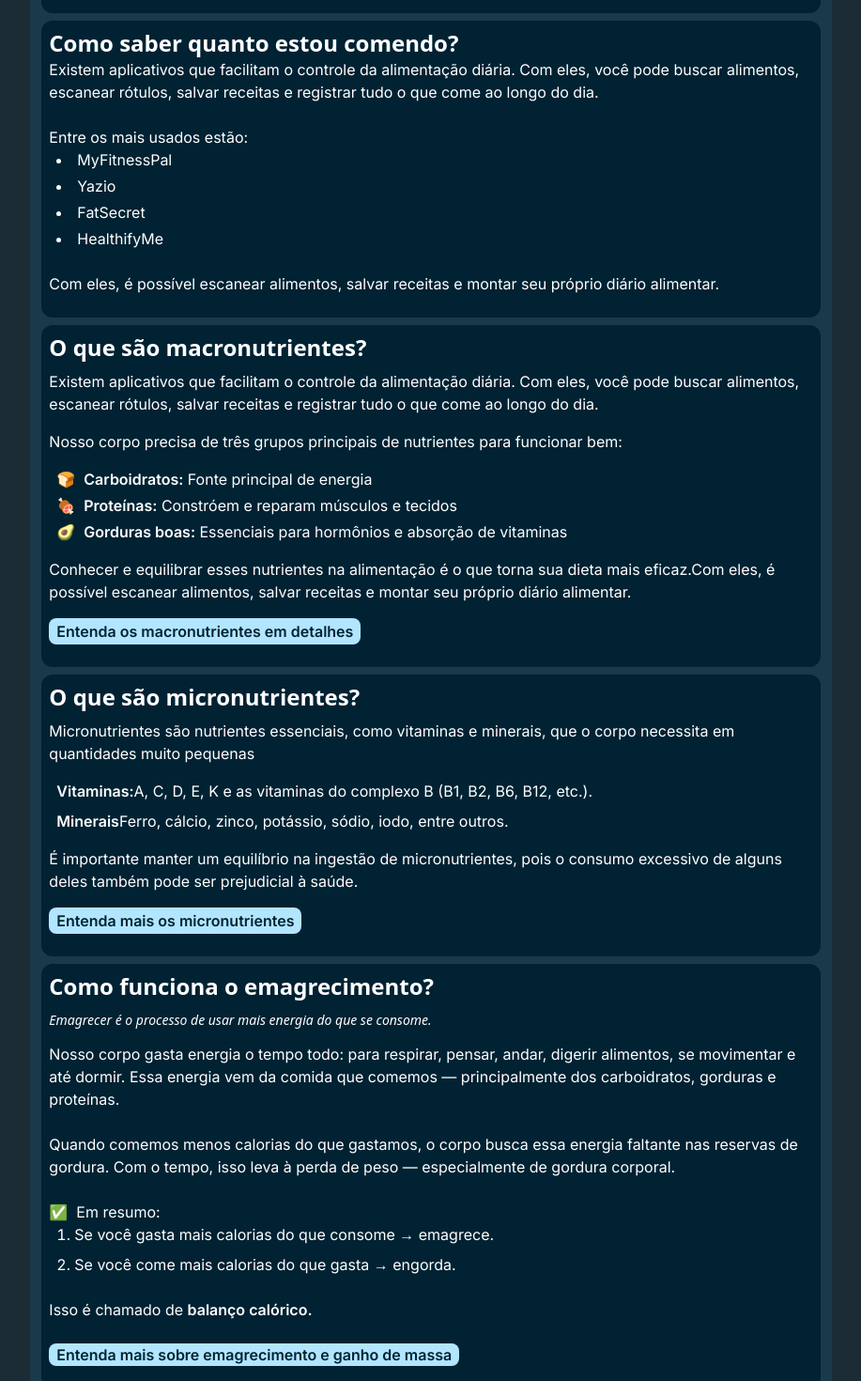
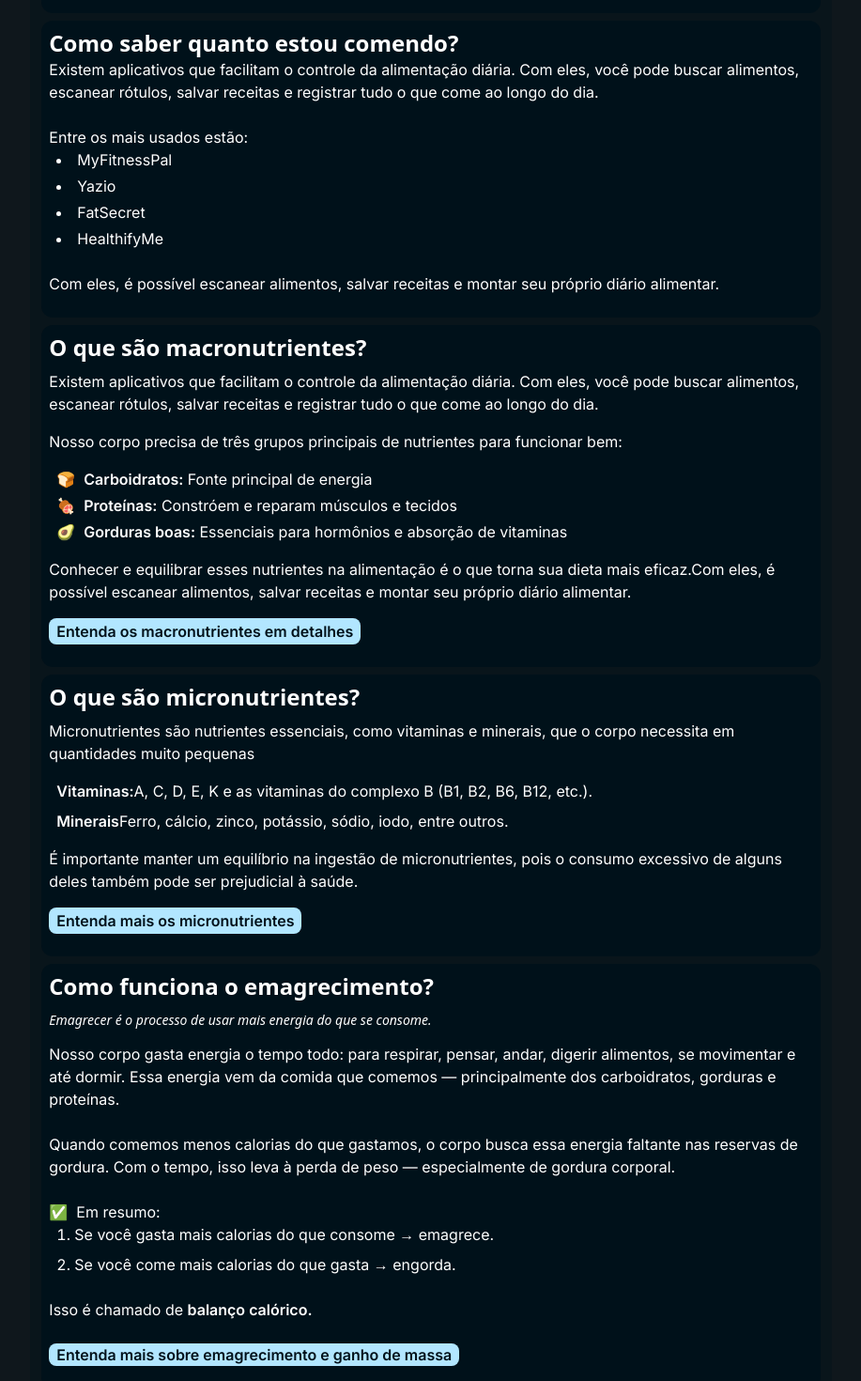
Before and after one commit to DeJotaJ/TMB-Facil, a React (Vite) app: page / in a window 1280 px wide. Shown: the part 1330-2800 px from the top of the page at 94% size, without its empty margins (181-1098 px from the left). Built offline with nearby package versions, Linux system fonts and the light colour scheme.

Commit message:
Corrigindo responsividade

```diff
--- a/src/components/footer.jsx
+++ b/src/components/footer.jsx
@@ -1,7 +1,7 @@
 export default function Footer(){
     return(
         <>
-            <div className="min-h-[5vh] w-full px-4 py-2 gap-4 bottom-0 flex flex-col justify-between items-center text-sm  bg-[#00111A] text-[#E5E5E5]
+            <div className="min-h-[5vh] w-full px-4 py-2 gap-4 bottom-0 flex flex-col justify-between items-center text-sm  bg-[#000108] text-[#E5E5E5]
                             lg:h-[10vh] lg:px-20 lg:relative lg:flex-row lg:justify-center lg:gap-8 lg:text-lg lg:font-light
             ">
                 <span className="max-w-24 max-h-16 px-4 py-0 md:px-0 md:py-0 rounded-md md:rounded-2xl">
--- a/src/components/header.jsx
+++ b/src/components/header.jsx
@@ -11,7 +11,7 @@ export default function Header(){
 
     return(
         <>
-            <div className="h-[5vh] md:h-[10vh] w-full px-4 md:px-20 flex justify-between items-center bg-[#00111A] text-[#E5E5E5] md:font-semibold">
+            <div className="h-[5vh] md:h-[10vh] w-full px-4 md:px-20 flex justify-between items-center bg-[#000108] text-[#E5E5E5] md:font-semibold">
                 <span className="text-lg md:text-4xl text-[#22C7D2]">
                     <a href="/" className="">
                         <img src="./LogoTMB.png" className="max-x-12 max-h-8 md:max-w-24 md:max-h-16" alt="Logomarca"/>
@@ -44,8 +44,8 @@ export default function Header(){
                 </span>
             </div>
             <nav className={`
-                absolute z-10 top-[4.8vh] right-0 w-1/2 min-h-[100vh] bg-[#283B48]
-                flex flex-col gap-0 border-l-2 border-[#222831]
+                absolute z-10 top-[4.8vh] right-0 w-1/2 min-h-[100vh] bg-[#0F171C]
+                flex flex-col gap-0 border-l-2 border-[#09151B]
                 transition-all duration-75
                 md:hidden
                 ${menuOpen ? 'translate-x-[0%]' : 'translate-x-[100%] hidden'}
--- a/src/pages/contato.jsx
+++ b/src/pages/contato.jsx
@@ -0,0 +1,18 @@
+export default function Sobre(){
+    return(
+        <>
+            <section className="relative w-full md:min-h-[80dvh] flex justify-center  bg-[#1B2C35] text-white">
+                <article className="
+                        w-full  text-sm  flex flex-col items-center gap-0 py-4 px-8  bg-[#002233]
+                        md:w-2/3 md:text-base md:px-12 md:py-8
+                ">
+                    <div className="text-lg flex flex-col gap-4">
+                        <p>
+                            O TMB Fácil
+                        </p>
+                    </div>
+                </article>
+            </section>
+        </>
+    )
+}
--- a/src/pages/home.jsx
+++ b/src/pages/home.jsx
@@ -29,7 +29,7 @@ export default function Home(){
                     >
                         <span className="mx-4 px-2 py-0.5 border-transparent rounded-xl uppercase text-[#E5E5E5] font-semibold bg-[#00111A]
                                          lg:hover:px-5 lg:hover:py-2.5 lg:hover:text-[16.5px]
-                                         shadow-[0_2px_8px] shadow-[#002233]
+                                         md:shadow-[0_2px_8px] md:shadow-[#002233]
                                          max-[420px]:text-sm
                                          md:px-4 md:py-2
                                          lg:mx-0 lg:px-4 lg:py-2
@@ -40,14 +40,14 @@ export default function Home(){
                 </div>
             </main>
             {/* BANNER */}
-            <section className="relative w-full min-h-screen flex justify-center  bg-[#1B2C35] text-white">
+            <section className="relative w-full min-h-screen flex justify-center  bg-[#0F171C] text-white">
                 <article className="
-                        w-full  text-sm  flex flex-col items-center gap-2 py-1 px-1  bg-[#183A4B]
+                        w-full  text-sm  flex flex-col items-center gap-2 py-1 px-1  bg-[#09151B]
                         md:w-3/4 md:text-base md:px-2 md:py-2
                         lg:w-2/3 lg:text-base lg:px-3 lg:py-3
                 ">
                     {/* EXPLICAÇÃO TMB */}
-                    <div className="px-2 py-1 rounded-lg md:px-2 md:py-2 md:rounded-xl bg-[#002233]">
+                    <div className="px-2 py-1 rounded-lg md:px-2 md:py-2 md:rounded-xl bg-[#00111A]">
                         <h2 className="text-2xl md:text-3xl text-center font-bold font-sans mb-4 md:mb-8"> O QUE É TMB?</h2>
                         <p className="w-full h-auto flex flex-col gap-4 mb-8 md:mb-4">
                             <span>
@@ -64,7 +64,7 @@ export default function Home(){
                                 pode ajustar sua alimentação de forma mais estratégica.
                             </span>
 
-                            <a href="/calculadora" className="w-fit px-2 py-0.5 font-semibold rounded-lg bg-[#B2E6FF] text-[#002233] hover:underline hover:text-[#00111A]">Clique aqui para calcular sua TMB</a>
+                            <a href="/calculadora" className="w-fit px-2 py-0.5 font-semibold rounded-lg bg-[#B2E6FF] text-[#00111A] hover:underline hover:text-[#000108]">Clique aqui para calcular sua TMB</a>
                         </p>
                         {/* PORQUE CALCULAR SUA TMB? */}
                         <h2 className="w-full text-xl md:text-2xl font-semibold font-sans mb:0.5 md:mb-2"> Por que calcular sua TMB? </h2>
@@ -79,7 +79,7 @@ export default function Home(){
                     </div>
 
                     {/* COMO CALCULAR COMIDA */}
-                    <div className="px-2 py-1 rounded-lg md:px-2 md:py-2 md:rounded-xl bg-[#002233]">
+                    <div className="px-2 py-1 rounded-lg md:px-2 md:py-2 md:rounded-xl bg-[#00111A]">
                         <span className="w-full text-xl md:text-2xl font-semibold font-sans mb:0.5 md:mb-1"> Como saber quanto estou comendo? </span>
                         <p className="w-full h-auto mb-4">
                             Existem aplicativos que facilitam o controle da alimentação diária. Com eles, você pode buscar alimentos,
@@ -101,7 +101,7 @@ export default function Home(){
 
                     {/* MACRONUTRIENTES */}
 
-                    <div className="px-2 py-1 rounded-lg md:flex md:flex-col md:px-2 md:py-2 md:rounded-xl bg-[#002233]">
+                    <div className="px-2 py-1 rounded-lg md:flex md:flex-col md:px-2 md:py-2 md:rounded-xl bg-[#00111A]">
                         <span className="w-full text-xl md:text-2xl font-semibold font-sans mb-0.5 md:mb-2"> O que são macronutrientes? </span>
                         <p className="w-full h-auto mb-4 flex flex-col gap-4">
                             <span>
@@ -127,10 +127,17 @@ export default function Home(){
                                 </li>
                             </ul>
                             Conhecer e equilibrar esses nutrientes na alimentação é o que torna sua dieta mais eficaz.Com eles, é possível escanear alimentos, salvar receitas e montar seu próprio diário alimentar.
-                            <a href="/macronutrientes" title="Página em construção" className="w-fit px-2 py-0.5 font-semibold rounded-lg bg-[#B2E6FF] text-[#002233] hover:underline hover:text-[#00111A]">Entenda os macronutrientes em detalhes</a>
+                            <a
+                                href="/macronutrientes"
+                                title="Página em construção"
+                                className="w-fit px-2 py-0.5 font-semibold rounded-lg bg-[#B2E6FF] text-[#00111A] hover:underline hover:text-[#000108]
+                                            max-[420px]:text-xs
+                            ">
+                                Entenda os macronutrientes em detalhes
+                            </a>
                         </p>
                     </div>
-                    <div className="px-2 py-1 rounded-lg md:flex md:flex-col md:px-2 md:py-2 md:rounded-xl bg-[#002233]">
+                    <div className="px-2 py-1 rounded-lg md:flex md:flex-col md:px-2 md:py-2 md:rounded-xl bg-[#00111A]">
                         <span className="w-full text-xl md:text-2xl font-semibold font-sans mb-0.5 md:mb-2"> O que são micronutrientes? </span>
                         <p className="w-full h-auto mb-4 flex flex-col gap-4">
                             <span>
@@ -149,11 +156,18 @@ export default function Home(){
                                 É importante manter um equilíbrio na ingestão de micronutrientes, pois o consumo excessivo de alguns deles também pode ser
                                 prejudicial à saúde.
                             </span>
-                            <a href="/micronutrientes" title="Micronutrientes" className="w-fit px-2 py-0.5 font-semibold rounded-lg bg-[#B2E6FF] text-[#002233] hover:underline hover:text-[#00111A]">Entenda mais os micronutrientes</a>
+                            <a
+                                href="/micronutrientes"
+                                title="Micronutrientes"
+                                className="w-fit px-2 py-0.5 font-semibold rounded-lg bg-[#B2E6FF] text-[#00111A] hover:underline hover:text-[#000108]
+                                            max-[420px]:text-xs
+                            ">
+                                Entenda mais os micronutrientes
+                            </a>
                         </p>
                     </div>
 
-                    <div className="px-2 py-1 rounded-lg flex flex-col gap-2 md:px-2 md:py-2 md:rounded-xl bg-[#002233]">
+                    <div className="px-2 py-1 rounded-lg flex flex-col gap-2 md:px-2 md:py-2 md:rounded-xl bg-[#00111A]">
                         <span className="w-full text-xl md:text-2xl font-semibold font-sans mb:0.5 md:mb-1">
                             <span>Como funciona o emagrecimento?</span><br/>
                             <i className="w-full text-sm md:text-sm md:font-normal mb:0.5 md:mb-2"> Emagrecer é o processo de usar mais energia do que se consome. </i>
@@ -179,7 +193,14 @@ export default function Home(){
                             <br/>
                             Isso é chamado de <b>balanço calórico.</b>
                             <br/><br/>
-                            <span href="/#" title="Página em construção" className="w-fit px-2 py-0.5 font-semibold rounded-lg bg-[#B2E6FF] text-[#002233] hover:underline hover:text-[#00111A]">Entenda mais sobre emagrecimento e ganho de massa</span>
+                            <span
+                                href="/#"
+                                title="Página em construção"
+                                className="w-fit px-2 py-0.5 font-semibold rounded-lg bg-[#B2E6FF] text-[#00111A] hover:underline hover:text-[#000108]
+                                            max-[420px]:text-xs
+                            ">
+                                Entenda mais sobre emagrecimento e ganho de massa
+                            </span>
                         </p>
                     </div>
                 </article>
```
